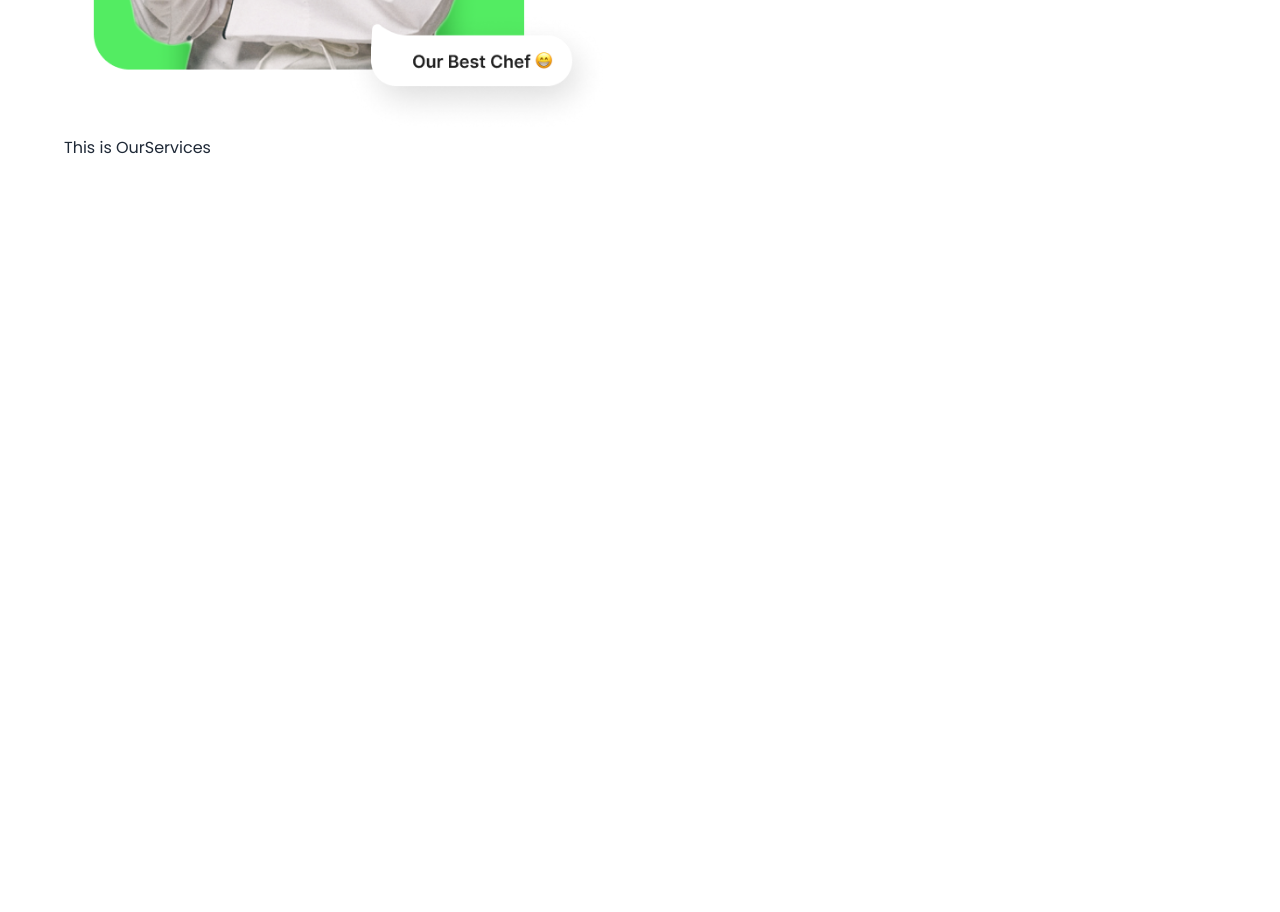
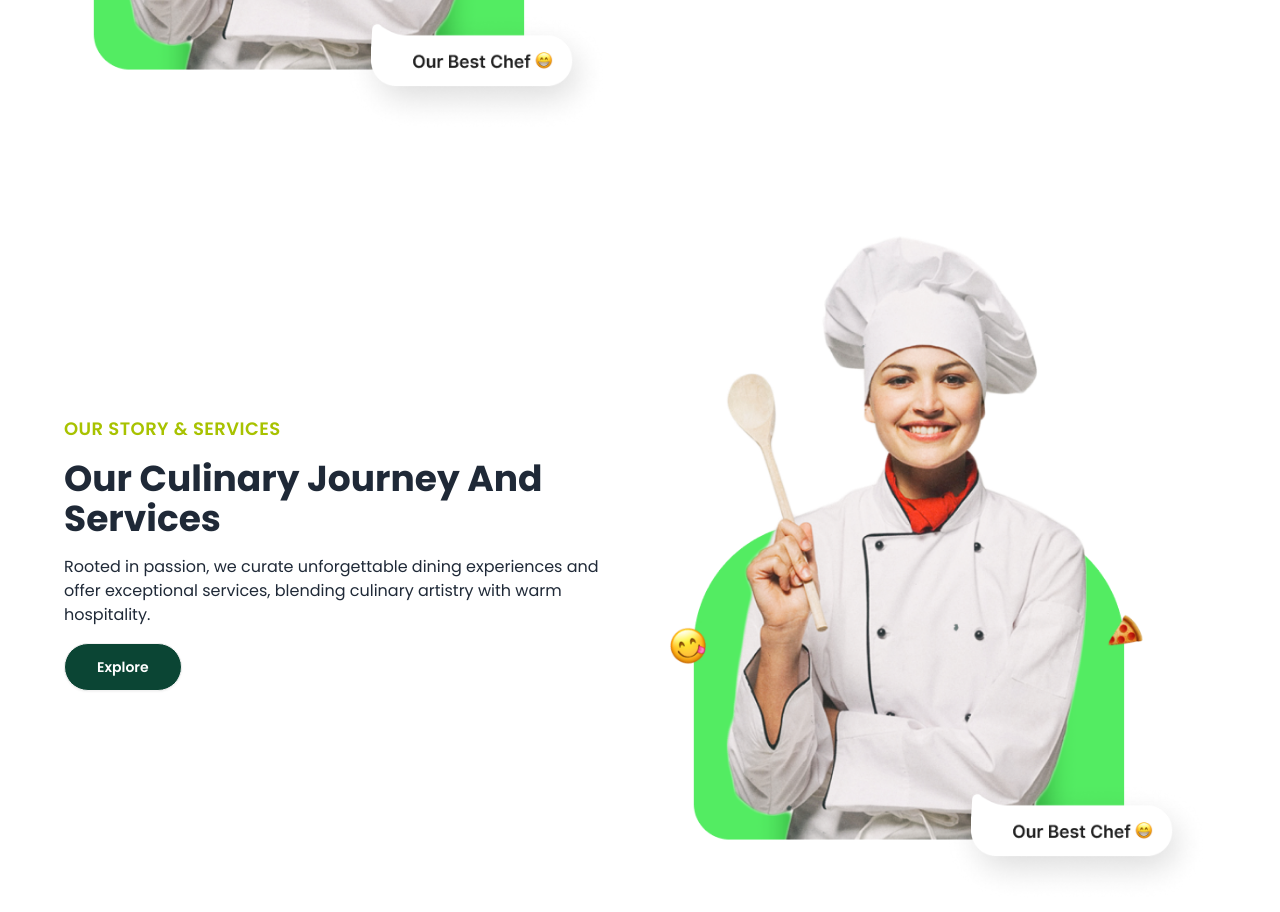
Before and after one commit to nayon117/flavify-client, a React (Vite) app: page / in a window 1280 px wide. Shown: the part 2480-3392 px from the top of the page. Before the commit the page ends 2640 px from the top, so only its background shows below. Built offline with nearby package versions, Linux system fonts and the light colour scheme.

Commit message:
create array of objects for service section

```diff
--- a/src/pages/home/OurServices.jsx
+++ b/src/pages/home/OurServices.jsx
@@ -1,9 +1,39 @@
+const OurServices = () => {
+
+    const serviceList = [
+        {id:1, title:"Catering", des:"Delight your guests with our flavors and  presentation", image:"/public/images/home/services/icon1.png"},
+        {id:2, title:"Catering", des:"Delight your guests with our flavors and  presentation", image:"/public/images/home/services/icon1.png"},
+        {id:3, title:"Online Ordering", des:"Explore menu & order with ease using our Online Ordering ", image:"/public/images/home/services/icon3.png"},
+        {id:4, title:"Gift Cards", des:"Give the gift of exceptional dining with Foodi Gift Cards", image:"/public/images/home/services/icon4.png"},
+    ]
 
 
-const OurServices = () => {
   return (
-    <div className="section-container">
-      <h2>This is OurServices</h2>
+    <div className="section-container my-16">
+      <div className="flex flex-col items-center md:flex-row gap-12 justify-between">
+        {/* text  */}
+        <div className="md:w-1/2">
+          <div className="text-left space-y-4">
+            <h2 className="subtitle">Our Story & Services</h2>
+            <h2 className="title">Our Culinary Journey And Services</h2>
+            <blockquote>
+              Rooted in passion, we curate unforgettable dining experiences and
+              offer exceptional services, blending culinary artistry with warm
+              hospitality.
+            </blockquote>
+            <button className="btn bg-green text-white rounded-full py-3 px-8">
+              Explore
+            </button>
+          </div>
+        </div>
+        {/* image  */}
+        <div className="md:w-1/2">
+          <img
+            src="/images/home/testimonials/testimonials.png"
+            alt="testimonial image"
+          />
+        </div>
+      </div>
     </div>
   );
 };
```
